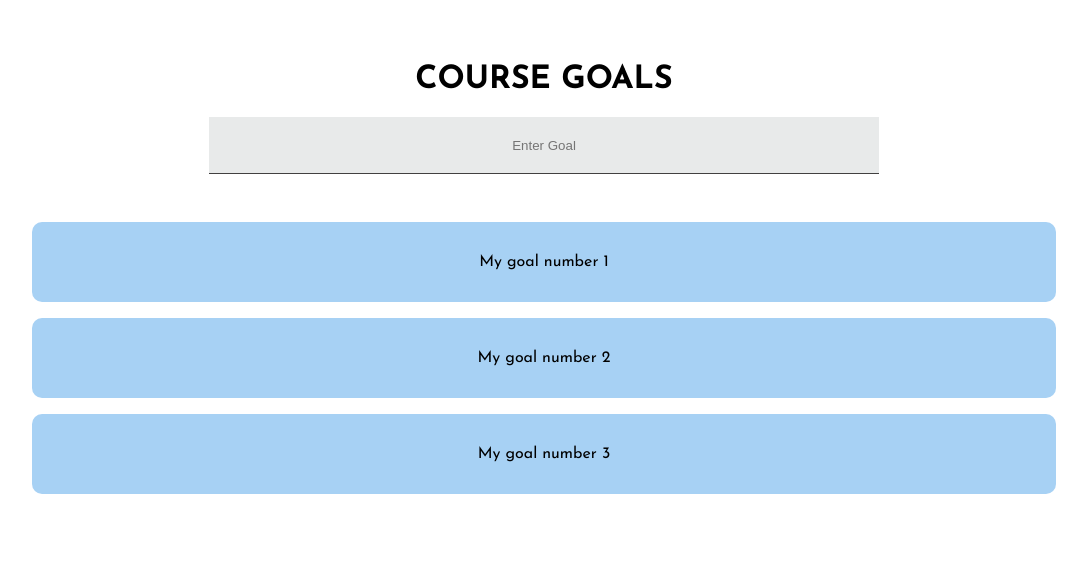
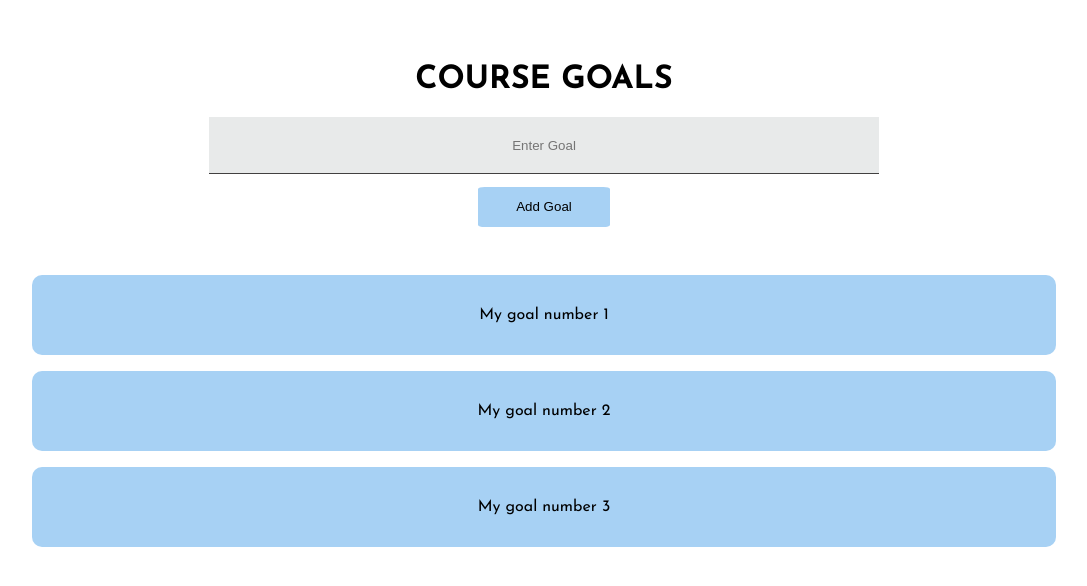
Before and after one commit to praditha-b/goal-list, a React (Create React App) app in the folder frontend/: page / in a window 1280 px wide. Shown: the top 586 px of the page, without its empty margins (96-1183 px from the left). Built offline with nearby package versions, Linux system fonts and the light colour scheme.

Commit message:
added state hooks

```diff
--- a/frontend/src/App.js
+++ b/frontend/src/App.js
@@ -1,17 +1,29 @@
 import './App.css';
 import GoalList from './components/GoalList/GoalList'
+import NewGoal from './components/NewGoal/NewGoal';
+import React, {useState} from 'react'
 
 function App() {
 
-  const goals = [
-    {'id':'g1','text':'My goal number 1'},
-    {'id':'g2','text':'My goal number 2'},
-    {'id':'g3','text':'My goal number 3'},
-]
+
+const [goals,setGoal] = useState([
+  {'id':'g1','text':'My goal number 1'},
+  {'id':'g2','text':'My goal number 2'},
+  {'id':'g3','text':'My goal number 3'},
+]);
+
+  const AddGoalHandler = (newGoal) => {
+    setGoal((prevGoals) => {
+      return prevGoals.concat(newGoal);
+    })
+  }
+
+
 
   return (
     <div>
    <h1 className='heading'>COURSE GOALS</h1>
+   <NewGoal onAddGoal = {AddGoalHandler}></NewGoal>
    <GoalList goals= {goals}/>
    </div>
   );
--- a/frontend/src/components/GoalList/GoalList.css
+++ b/frontend/src/components/GoalList/GoalList.css
@@ -19,17 +19,3 @@
     padding: 2em 2em;
 
 }
-.inputGoal{
-    border: none;
-    border-bottom: solid rgb(65, 64, 64) 1px;
-    background-color: rgb(232, 234, 234);
-    width: 50em;
-    height: 4em;
-    text-align: center;
-}
-
-.inputForm{
-    display: grid;
-    place-items: center;
-
-}
--- a/frontend/src/components/GoalList/GoalList.js
+++ b/frontend/src/components/GoalList/GoalList.js
@@ -6,10 +6,6 @@ const GoalList = props  => {
     console.log(props.goals)
     return (
         <div className='goalListContainer'>
-        <form className='inputForm'>
-
-            <input className='inputGoal' type='text' placeholder='Enter Goal'></input>
-        </form>
         <ul className='goalList'>
         {
             props.goals.map(goal => <li key={goal.id}>{goal.text}</li>)
--- /dev/null
+++ b/frontend/src/components/NewGoal/NewGoal.css
@@ -0,0 +1,23 @@
+.inputGoal{
+    border: none;
+    border-bottom: solid rgb(65, 64, 64) 1px;
+    background-color: rgb(232, 234, 234);
+    width: 50em;
+    height: 4em;
+    text-align: center;
+}
+
+.inputForm{
+    display: grid;
+    place-items: center;
+
+}
+
+.addGoalButton{
+    padding: 1% 3%;
+    background-color: rgb(167, 209, 244);
+    margin-top: 1%;
+    border: none;
+    border-radius: 5%;
+    cursor: pointer;
+}
--- /dev/null
+++ b/frontend/src/components/NewGoal/NewGoal.js
@@ -0,0 +1,33 @@
+import React, { useState } from 'react'
+import './NewGoal.css'
+
+const NewGoal = props => {
+
+    const [enteredText, setEnteredText]= useState('');
+
+    const addGoalHandler = event => {
+        event.preventDefault();
+
+        const NewGoal = {
+            id: Math.floor(Math.random()*1000).toString(),
+            text: enteredText
+        }
+        props.onAddGoal(NewGoal);
+        setEnteredText('');
+        console.log(NewGoal);
+    }
+
+    const textChangeHandler = event => {
+        setEnteredText(event.target.value);
+    }
+
+
+    return(<div>
+        <form className='inputForm' onSubmit={addGoalHandler} >
+            <input className='inputGoal' type='text' value={enteredText} onChange={textChangeHandler} placeholder='Enter Goal'></input>
+            <button type='submit' className='addGoalButton'  >Add Goal</button>
+        </form>
+    </div>);
+}
+
+export default NewGoal;
```
